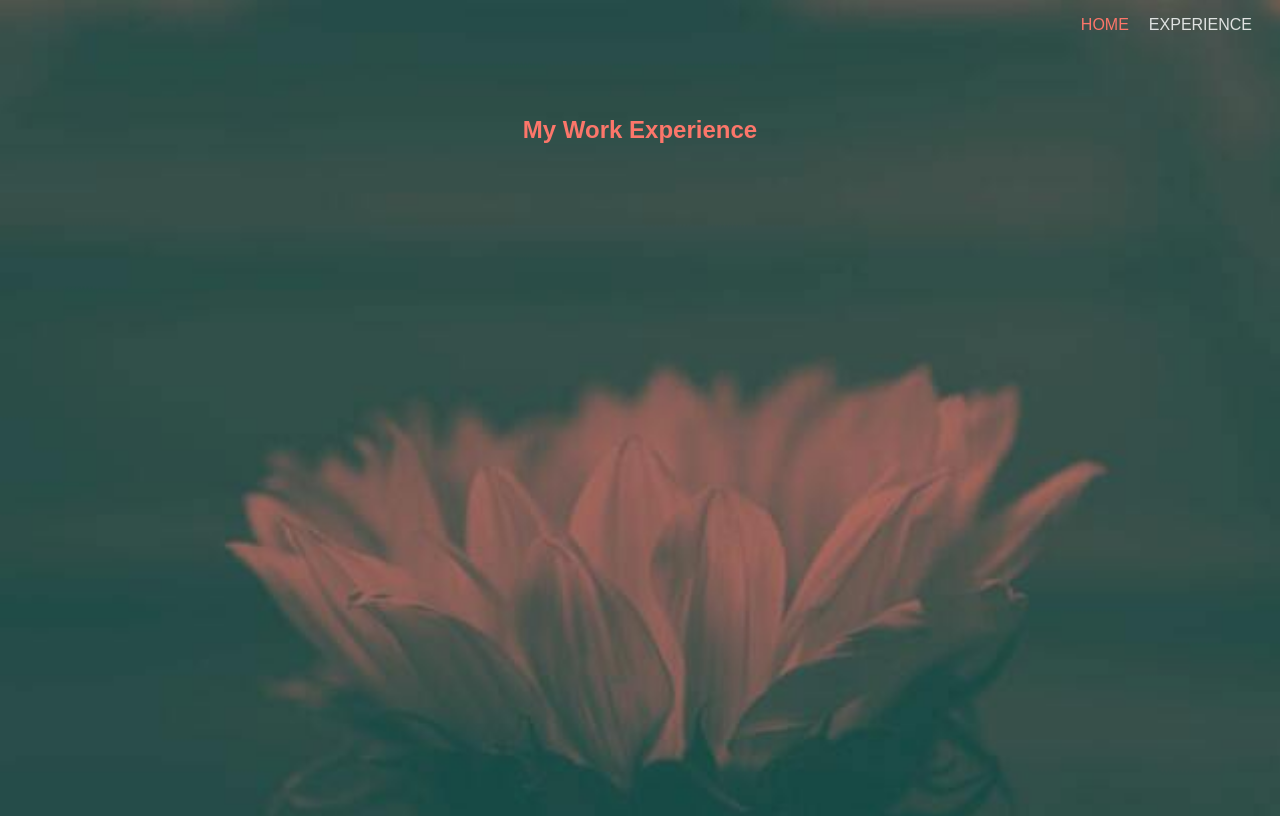
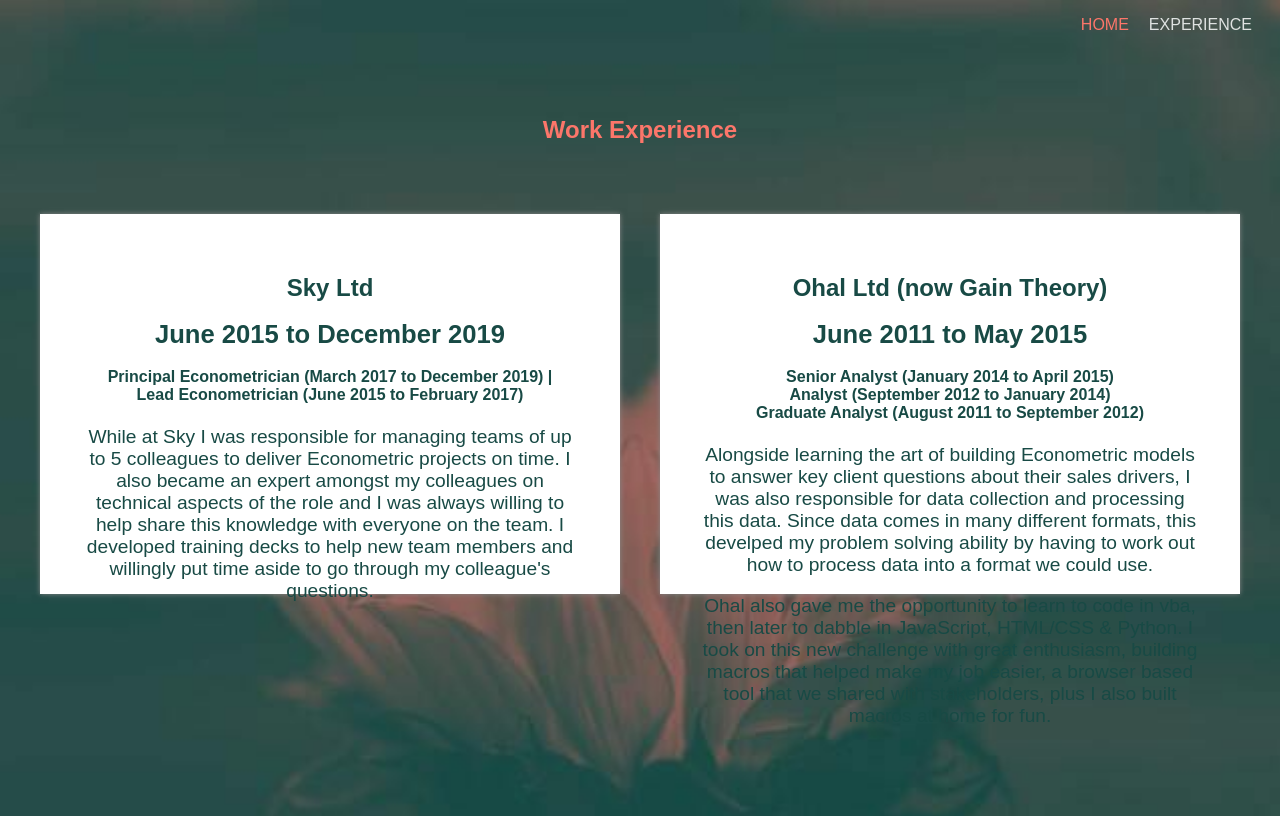
Before and after one commit to KG700/portfolio, a React (Create React App) app: page /work-experience in a window 1280 px wide. Built offline with nearby package versions, Linux system fonts and the light colour scheme.

Commit message:
Added work experience to Experience page

```diff
--- a/src/containers/pages/Home/Home.js
+++ b/src/containers/pages/Home/Home.js
@@ -12,7 +12,8 @@
           <Card>
             <p>After 8 years as an Econometrician I'm taking the leap into Software Development.
               I'm excited about turning my hobby into my career, and the endless potential to learn in this fast-changing industry.</p>
-            <p>I am an enthusiastic, positive and self-motivated person, who enjoys taking on new challenges. Check out out my <a href='https://github.com/KG700/CV'>CV</a> to find out more</p>
+            <p>I am an enthusiastic, positive and self-motivated person, who enjoys taking on new challenges.</p>
+            <p>Check out out my GitHub <a href='https://github.com/KG700/CV'>CV</a> to find out more.</p>
           </Card>
         </div>
       </div>
--- a/src/containers/pages/WorkExperience/WorkExperience.js
+++ b/src/containers/pages/WorkExperience/WorkExperience.js
@@ -1,8 +1,34 @@
 import React from 'react';
+
+import classes from './WorkExperience.module.css'
+import Card from '../../../components/Card/Card';
 
 const WorkExperience = () => {
   return (
-    <h2>My Work Experience</h2>
+    <div className={classes.WorkExperience}>
+      <h2>Work Experience</h2>
+      <div className={classes.Container}>
+        <Card>
+          <h2>Sky Ltd</h2>
+          <h3>June 2015 to December 2019</h3>
+          <h4> Principal Econometrician (March 2017 to December 2019) | <br /> Lead Econometrician (June 2015 to February 2017)</h4>
+          <p>
+            While at Sky I was responsible for managing teams of up to 5 colleagues to deliver Econometric projects on time. I also became an expert amongst my colleagues on technical aspects of the role and I was always willing to help share this knowledge with everyone on the team. I developed training decks to help new team members and willingly put time aside to go through my colleague's questions.
+          </p>
+        </Card>
+        <Card>
+          <h2>Ohal Ltd (now Gain Theory)</h2>
+          <h3>June 2011 to May 2015</h3>
+          <h4> Senior Analyst (January 2014 to April 2015) <br /> Analyst (September 2012 to January 2014) <br /> Graduate Analyst (August 2011 to September 2012)</h4>
+          <p>
+            Alongside learning the art of building Econometric models to answer key client questions about their sales drivers, I was also responsible for data collection and processing this data. Since data comes in many different formats, this develped my problem solving ability by having to work out how to process data into a format we could use.
+          </p>
+          <p>
+            Ohal also gave me the opportunity to learn to code in vba, then later to dabble in JavaScript, HTML/CSS & Python. I took on this new challenge with great enthusiasm, building macros that helped make my job easier, a browser based tool that we shared with stakeholders, plus I also built macros at home for fun.
+          </p>
+        </Card>
+      </div>
+    </div>
   )
 }
 
--- /dev/null
+++ b/src/containers/pages/WorkExperience/WorkExperience.module.css
@@ -0,0 +1,5 @@
+.Container {
+  display: flex;
+  /* flex-direction: row; */
+  justify-content: center;
+}
```
